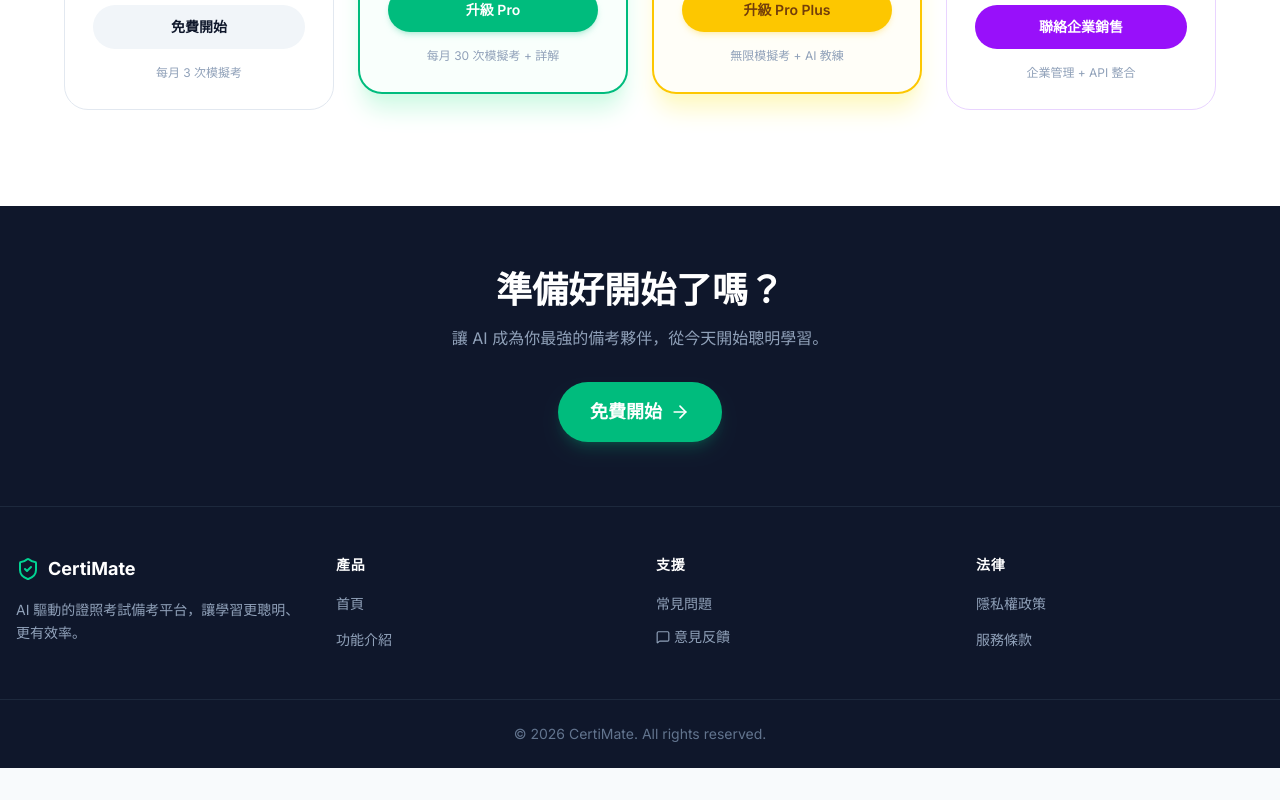
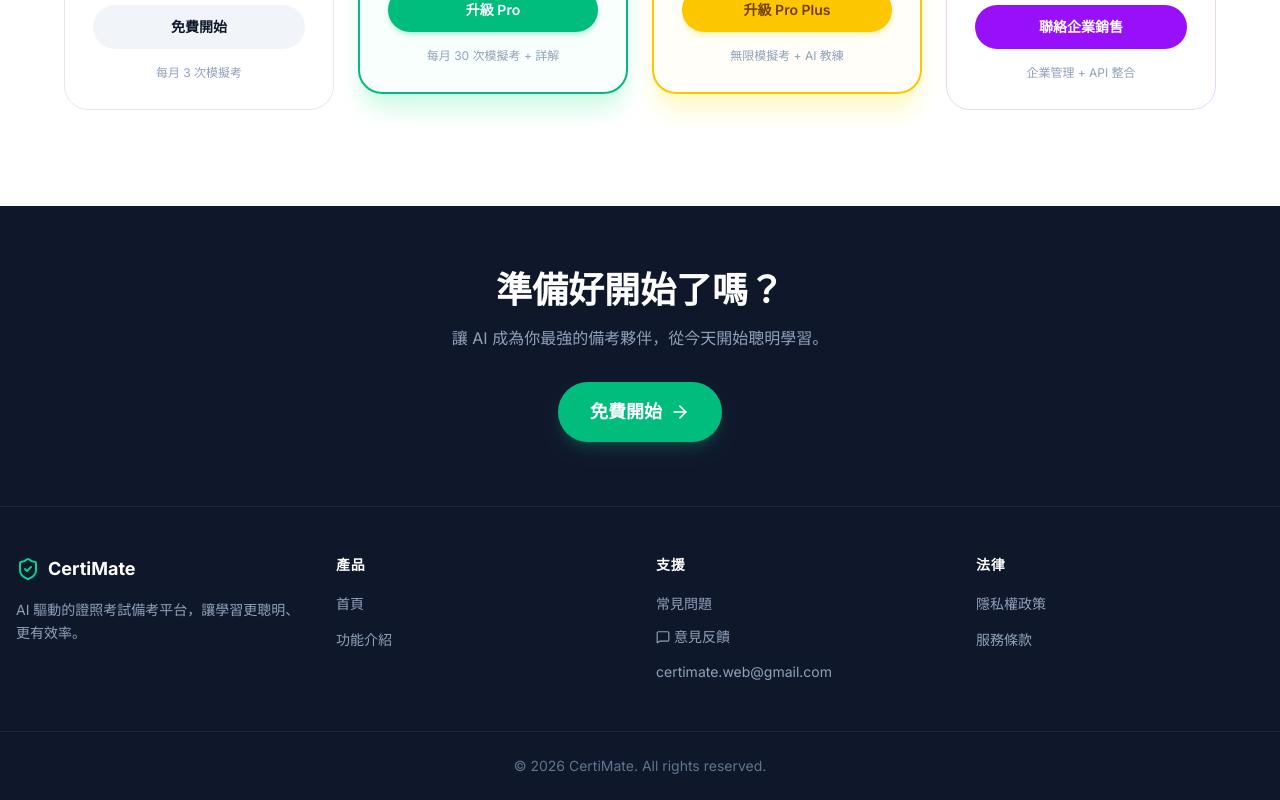
Before and after one commit to certimate-titi/certimate, a Next.js app in the folder frontend/: page / in a window 1280 px wide. Shown: the part 3808-4608 px from the top of the page. Before the commit the page ends 4576 px from the top, so only its background shows below. Built offline with nearby package versions, Linux system fonts and the light colour scheme; no server answers.

Commit message:
feat(landing): add contact email certimate.web@gmail.com
Co-Authored-By: Claude Opus 4.6 (1M context) <noreply@anthropic.com>

```diff
--- a/frontend/app/page.tsx
+++ b/frontend/app/page.tsx
@@ -385,9 +385,9 @@ export default function LandingPage() {
                 <li className="flex items-start gap-2 text-sm text-slate-600"><CheckCircle2 className="h-4 w-4 text-purple-500 shrink-0 mt-0.5" /> B2B 後台與席位管理</li>
                 <li className="flex items-start gap-2 text-sm text-slate-600"><CheckCircle2 className="h-4 w-4 text-purple-500 shrink-0 mt-0.5" /> Super Admin 控制台</li>
               </ul>
-              <Link href="/edu-console" className="w-full rounded-full bg-purple-600 px-4 py-3 text-center font-semibold text-white hover:bg-purple-700 transition-colors text-sm">
+              <a href="mailto:certimate.web@gmail.com?subject=企業方案諮詢" className="w-full rounded-full bg-purple-600 px-4 py-3 text-center font-semibold text-white hover:bg-purple-700 transition-colors text-sm block">
                 聯絡企業銷售
-              </Link>
+              </a>
               <p className="mt-4 text-xs text-center text-slate-400">企業管理 + API 整合</p>
             </div>
           </div>
@@ -438,6 +438,7 @@ export default function LandingPage() {
               <ul className="space-y-3">
                 <li><Link href="#faq" className="text-sm text-slate-400 hover:text-white transition-colors">常見問題</Link></li>
                 <li><Link href="/feedback" className="text-sm text-slate-400 hover:text-white transition-colors flex items-center gap-1"><MessageSquare className="h-3.5 w-3.5" /> 意見反饋</Link></li>
+                <li><a href="mailto:certimate.web@gmail.com" className="text-sm text-slate-400 hover:text-white transition-colors">certimate.web@gmail.com</a></li>
               </ul>
             </div>
 
```
